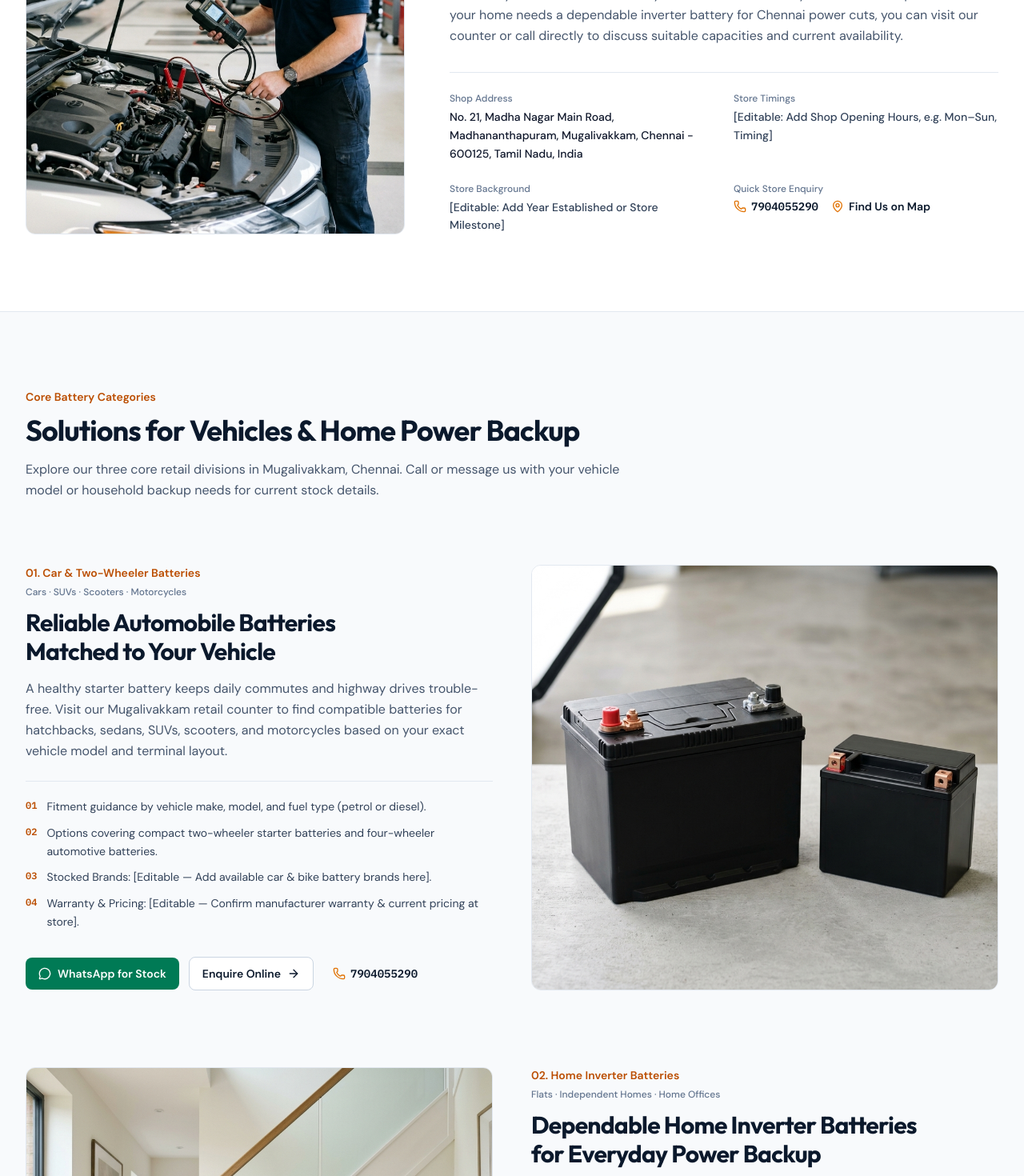
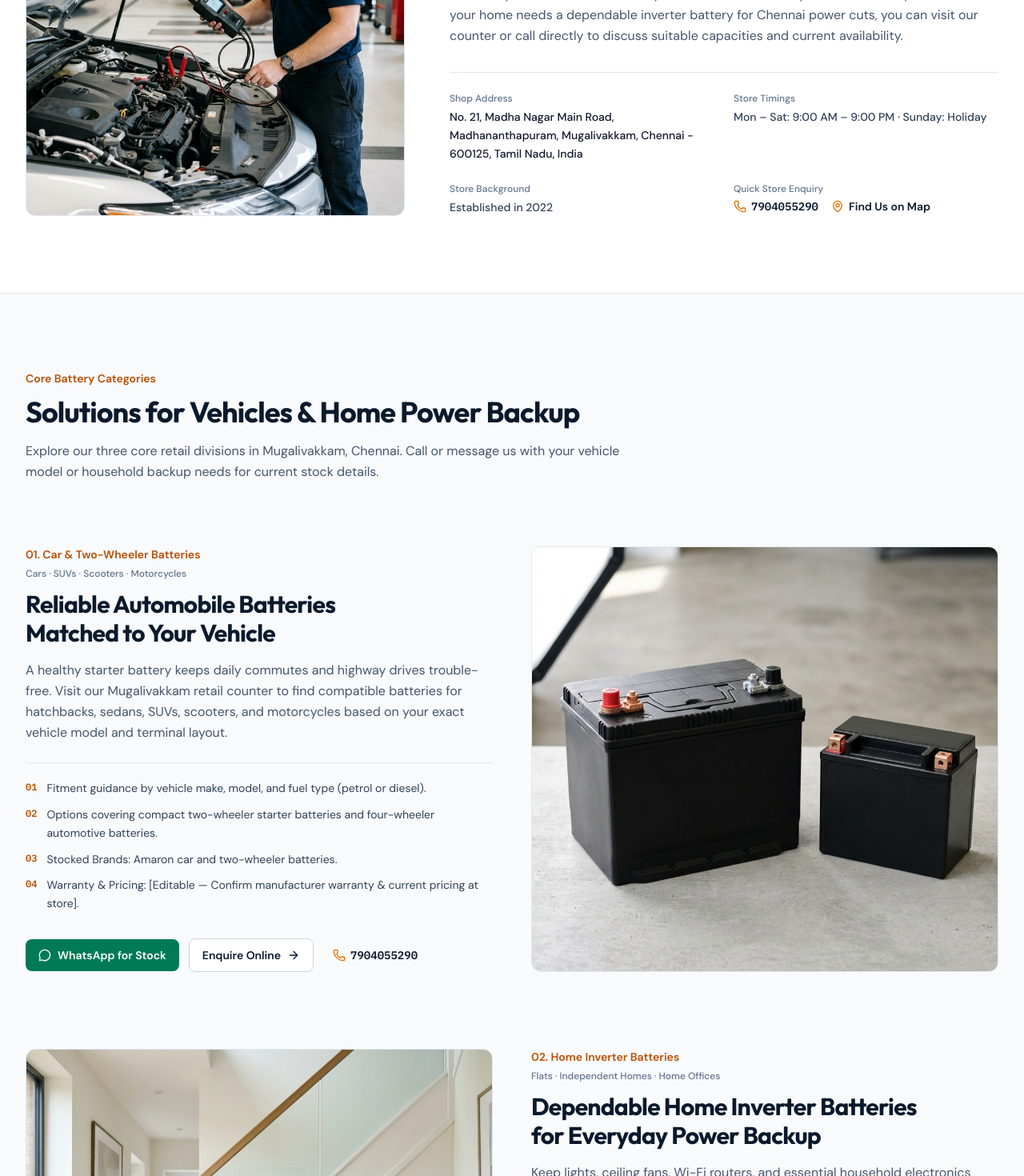
Before and after one commit to krishnabatteryservice/krishnabatteryservice, a React (Vite) app: page / in a window 1280 px wide. Shown: the part 1120-2590 px from the top of the page at 80% size. Built offline with nearby package versions, Linux system fonts and the light colour scheme.

Commit message:
feat: update business information and metadata
Enhance SEO schema with founding date and opening hours, and update placeholders in business configuration and battery categories with accurate store details.

```diff
--- a/index.html
+++ b/index.html
@@ -44,6 +44,7 @@
         "@context": "https://schema.org",
         "@type": "AutoPartsStore",
         "name": "Krishna Battery Service",
+        "foundingDate": "2022",
         "description": "Automobile battery and home inverter battery retail shop in Madhananthapuram, Mugalivakkam, Chennai offering car batteries, two-wheeler batteries, home inverter batteries, and backup power solutions.",
         "telephone": "+91-7904055290",
         "address": {
@@ -54,6 +55,21 @@
           "postalCode": "600125",
           "addressCountry": "IN"
         },
+        "openingHoursSpecification": [
+          {
+            "@type": "OpeningHoursSpecification",
+            "dayOfWeek": [
+              "Monday",
+              "Tuesday",
+              "Wednesday",
+              "Thursday",
+              "Friday",
+              "Saturday"
+            ],
+            "opens": "09:00",
+            "closes": "21:00"
+          }
+        ],
         "areaServed": [
           {
             "@type": "Place",
--- a/src/components/BatteryCategoriesSection.tsx
+++ b/src/components/BatteryCategoriesSection.tsx
@@ -20,7 +20,7 @@ export function BatteryCategoriesSection({
       points: [
         'Fitment guidance by vehicle make, model, and fuel type (petrol or diesel).',
         'Options covering compact two-wheeler starter batteries and four-wheeler automotive batteries.',
-        'Stocked Brands: [Editable — Add available car & bike battery brands here].',
+        'Stocked Brands: Amaron car and two-wheeler batteries.',
         'Warranty & Pricing: [Editable — Confirm manufacturer warranty & current pricing at store].',
       ],
       image: IMAGES.carTwoWheeler,
--- a/src/data/businessConfig.ts
+++ b/src/data/businessConfig.ts
@@ -66,9 +66,9 @@ export const BUSINESS_INFO = {
   googleMapsDirectionsUrl:
     'https://www.google.com/maps/search/?api=1&query=No.+21,+Madha+Nagar+Main+Road,+Madhananthapuram,+Mugalivakkam,+Chennai+600125,+Tamil+Nadu,+India',
   // Editable placeholders for store-specific operational details
-  hoursPlaceholder: '[Editable: Add Shop Opening Hours, e.g. Mon–Sun, Timing]',
+  hoursPlaceholder: 'Mon – Sat: 9:00 AM – 9:00 PM · Sunday: Holiday',
   emailPlaceholder: '[Editable: Add Business Email Address if Available]',
-  establishedPlaceholder: '[Editable: Add Year Established or Store Milestone]',
+  establishedPlaceholder: 'Established in 2022',
   nearbyAreas: [
     'Mugalivakkam',
     'Madhananthapuram',
@@ -245,6 +245,6 @@ export const FAQ_ITEMS: FaqItem[] = [
     id: 'faq-hours',
     question: 'What are your shop timings and best time to visit?',
     answer:
-      '[Editable: Insert Krishna Battery Service opening and closing hours here.] You can also call 7904055290 before visiting to confirm stock readiness.',
+      'We are open Monday to Saturday from 9:00 AM to 9:00 PM (Sunday is a holiday). You can also call 7904055290 before visiting to confirm stock readiness.',
   },
 ];
```
